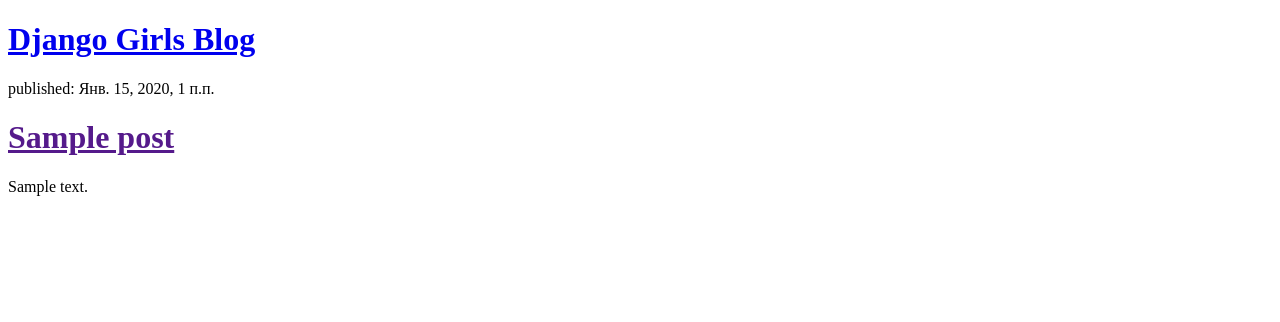
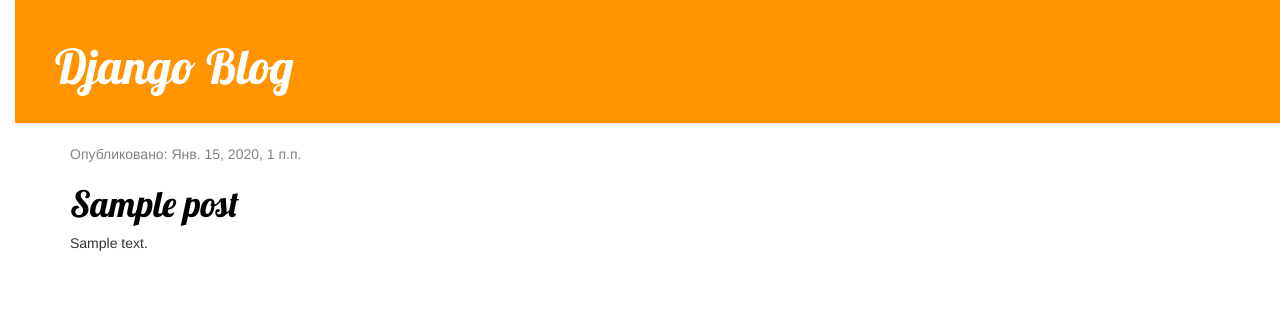
Before and after one commit to kodo4/my-first-blog, a Django app: page / in a window 1280 px wide. Shown: the top 322 px of the page. Run offline with Django 3.2, Linux system fonts and the light colour scheme; tables that the repository leaves empty hold one stand-in row (values such as "Sample post"); some libraries are stand-ins or nearby versions.

Commit message:
Added view and template for detailed blog post as well as CSS for the site.

```diff
--- /dev/null
+++ b/blog/static/css/blog.css
@@ -0,0 +1,51 @@
+h1 a {
+	color: #FCA205;
+	font-family: 'Lobster';
+}
+
+body {
+	padding-left: 15px;
+}
+
+.page-header {
+	background-color: #ff9400;
+	margin-top: 0;
+	padding: 20px 20px 20px 40px;
+}
+
+.page-header h1, .page-header h1 a, .page-header h1 a:visited, .page-header h1 a:active {
+	color: #ffffff;
+	font-size: 36pt;
+	text-decoration: none;
+}
+
+.content {
+	margin-left: 40px;
+}
+
+h1, h2, h3, h4 {
+	font-family: 'Lobster', cursive;
+}
+
+.date {
+	color: #828282;
+}
+
+.save {
+	float: right;
+}
+
+.post-form, .top-menu:hover, .top-menu:visited {
+	color: #ffffff;
+	float: right;
+	font-size: 26pt;
+	margin-right: 20px;
+}
+
+.post {
+	margin-bottom: 70px;
+}
+
+.post h1 a, .post h1 a:visited {
+	color:#000000;
+}
--- /dev/null
+++ b/blog/templates/blog/base.html
@@ -0,0 +1,30 @@
+{% load static %}
+
+<!DOCTYPE html>
+<html lang="ru">
+<head>
+
+	<link rel="stylesheet" href="//maxcdn.bootstrapcdn.com/bootstrap/3.2.0/css/bootstrap.min.css">
+	<link rel="stylesheet" href="//maxcdn.bootstrapcdn.com/bootstrap/3.2.0/css/bootstrap-theme.min.css">
+	<link href="https://fonts.googleapis.com/css?family=Lobster&subset=latin,cyrillic" rel="stylesheet" type="text/css">
+	<link rel="stylesheet" href="{% static 'css/blog.css' %}">
+	<meta charset="UTF-8">
+	<title>My blog</title>
+</head>
+<body>
+
+	<div class="page-header">
+		<h1><a href="/"> Django Blog</a></h1>
+	</div>
+
+	<div class="content container">
+		<div class="row">
+			<div class="col-md-8">
+				{% block content %}
+				{% endblock %}
+			</div>
+		</div>
+	</div>
+
+</body>
+</html>
--- a/blog/templates/blog/post_list.html
+++ b/blog/templates/blog/post_list.html
@@ -1,22 +1,16 @@
-<!DOCTYPE html>
-<html lang="ru">
-<head>
-	<meta charset="UTF-8">
-	<title>My blog</title>
-</head>
-<body>
-	<div>
-		<h1><a href="/">Django Girls Blog</a></h1>
-	</div>
+{% extends 'blog/base.html' %}
 
+{% block content %}
 	{% for post in posts %}
-	<div>
+	<div class="post" >
 
-		<p>published: {{ post.published_date }} </p>
-		<h1><a href=""> {{ post.title }} </a></h1>
+		<div class="date">
+			<p>Опубликовано: {{ post.published_date }} </p>
+		</div>
+
+
+		<h1><a href="{% url 'post_detail' pk=post.pk %}"> {{ post.title }} </a></h1>
 		<p> {{post.text|linebreaksbr }} </p>
 	</div>
 	{% endfor %}
-
-</body>
-</html>
+{% endblock %}
--- a/blog/urls.py
+++ b/blog/urls.py
@@ -3,4 +3,5 @@ from . import views
 
 urlpatterns = [
 	path('', views.post_list, name='post_list'),
+	path('post/<int:pk>/', views.post_detail, name='post_detail'),
 ]
--- a/blog/views.py
+++ b/blog/views.py
@@ -1,4 +1,4 @@
-from django.shortcuts import render
+from django.shortcuts import render, get_object_or_404
 from django.utils import timezone
 from .models import Post
 
@@ -7,3 +7,7 @@ from .models import Post
 def post_list(request):
 	posts = Post.objects.filter(published_date__lte=timezone.now()).order_by('published_date')
 	return render(request, 'blog/post_list.html', {'posts': posts})
+
+def post_detail(request, pk):
+	post = get_object_or_404(Post, pk=pk)
+	return render(request, 'blog/post_detail.html', {'post':post})
```
Also changed, not shown: blog/templates/blog/post_detail.html (added, +14 -0 lines).
